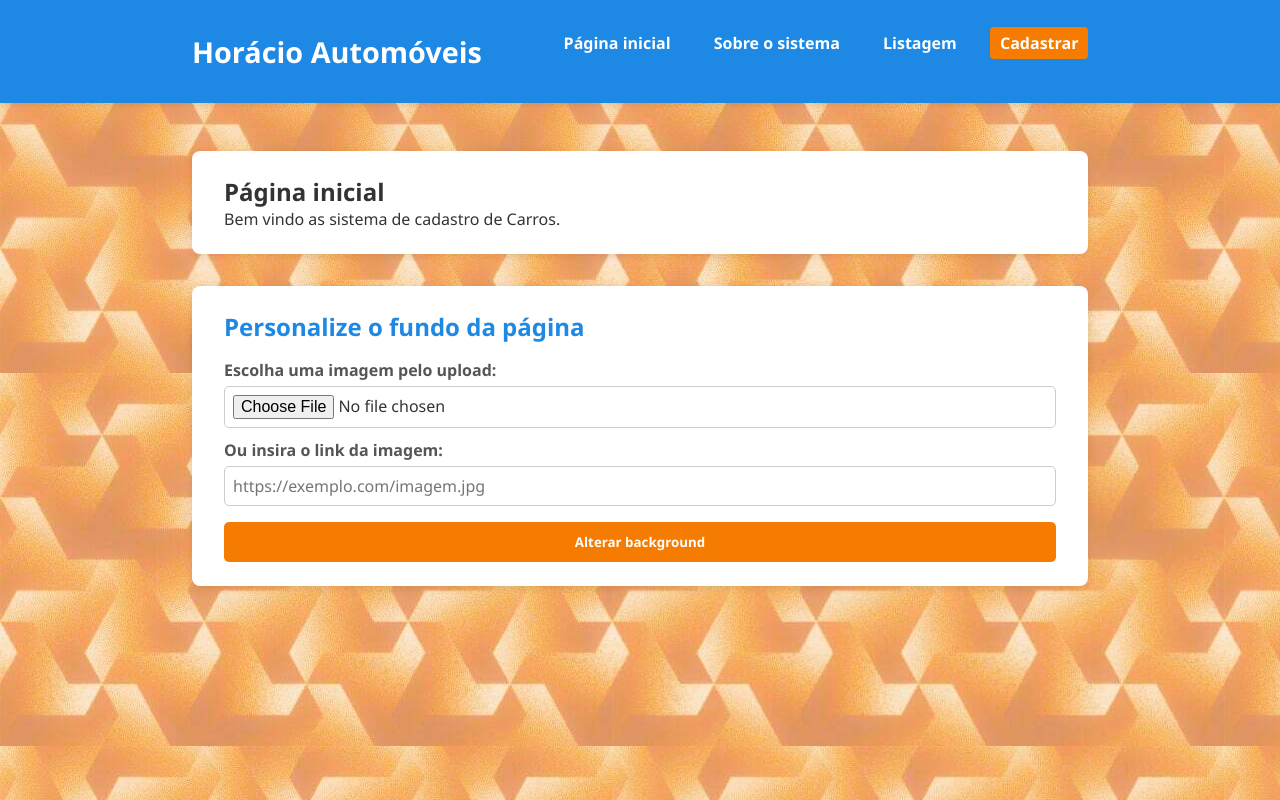
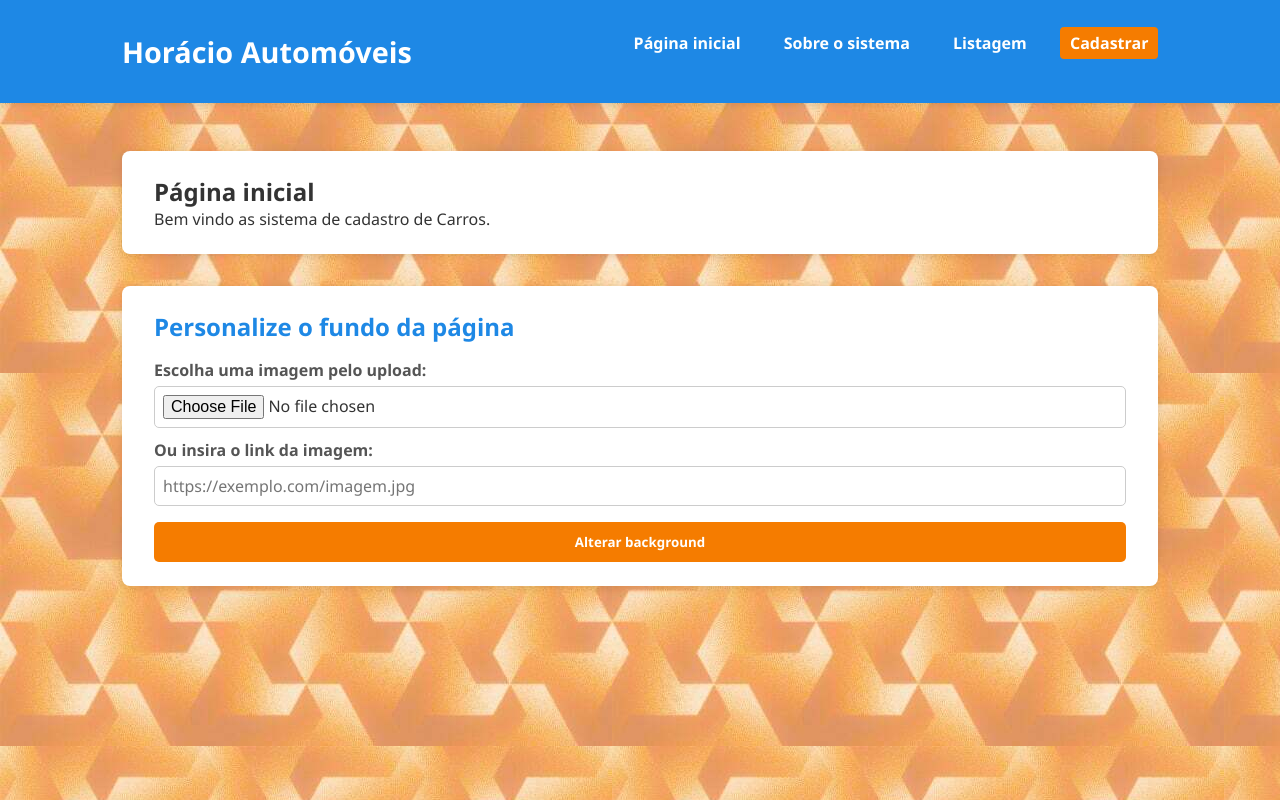
Before and after one commit to LucasS-alvador/Formularios-Flask, a Flask app: page / in a window 1280 px wide. Run offline with Flask 3, Linux system fonts and the light colour scheme; parts of the project's set-up code (start-up, migrations or seed data) failed here and were passed over.

Commit message:
Alterações simples no CSS

```diff
--- a/Carros/static/css/mycss.css
+++ b/Carros/static/css/mycss.css
@@ -19,7 +19,7 @@ body {
 
 /* Container centralizado */
 .container {
-    max-width: 960px;
+    max-width: 1100px;
     margin: 0 auto;
     padding: 1rem 2rem;
 }
```
